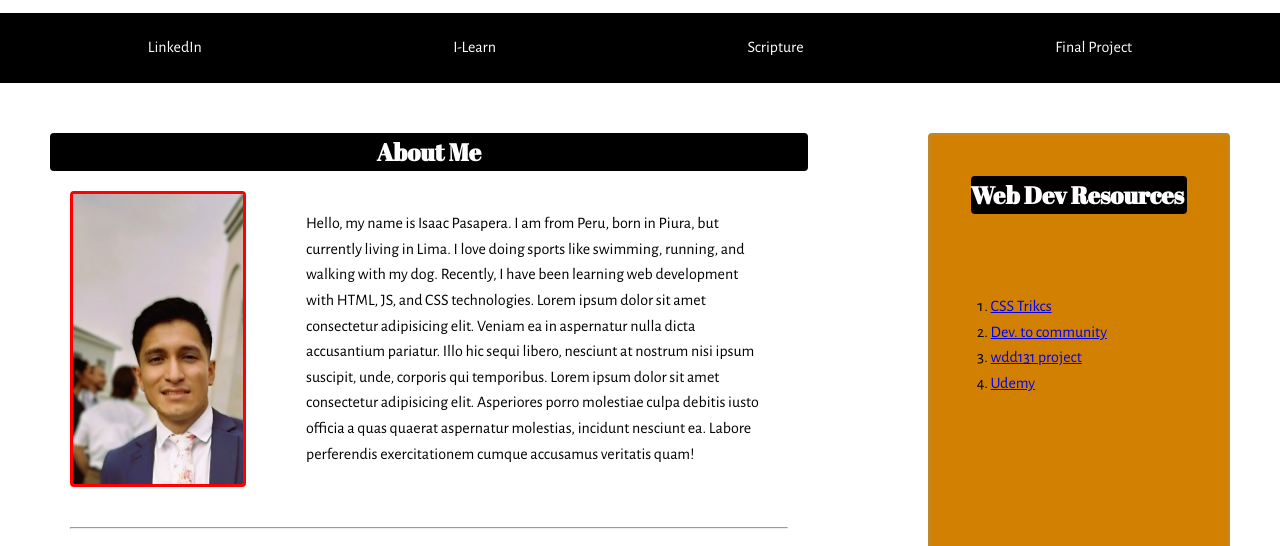
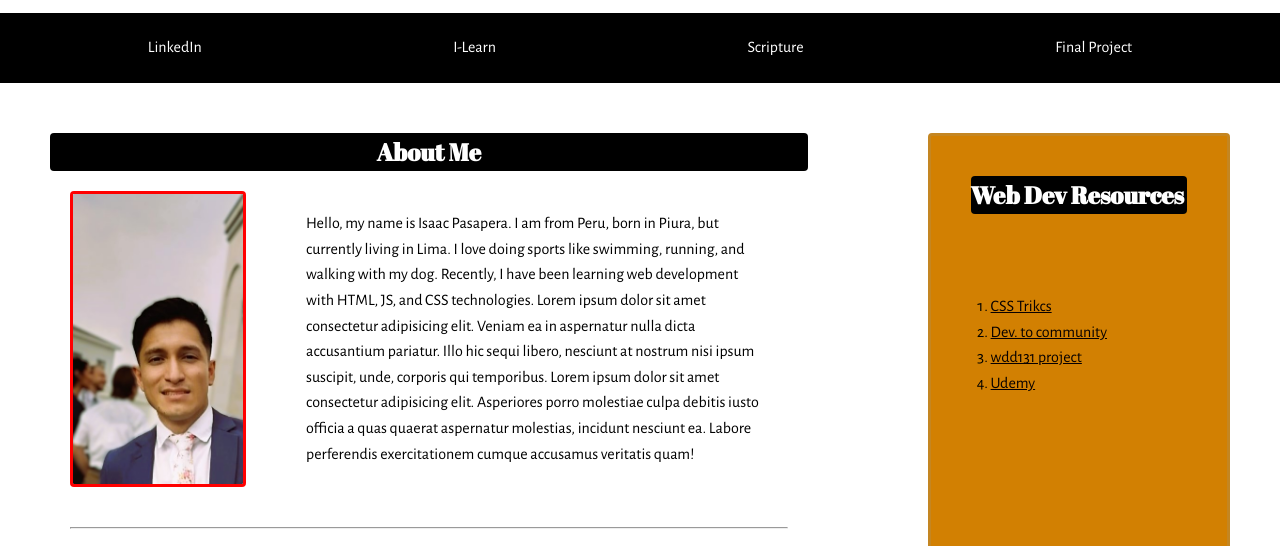
Before and after one commit to isaacpassnav/wdd131, a plain HTML site: page index.html in a window 1280 px wide. Shown: the part 174-720 px from the top of the page. Drawn offline with nearby package versions, Linux system fonts and the light colour scheme; files whose address does not match are found by name.

Commit message:
homework to week01

```diff
--- a/styles/base.css
+++ b/styles/base.css
@@ -113,6 +113,9 @@ hr {
     padding: 80px;
     padding-left: 20px;
 }
+li a {
+    color: #080000;
+}
 .footer {
     background-color: rgb(2, 71, 110)
 
```
